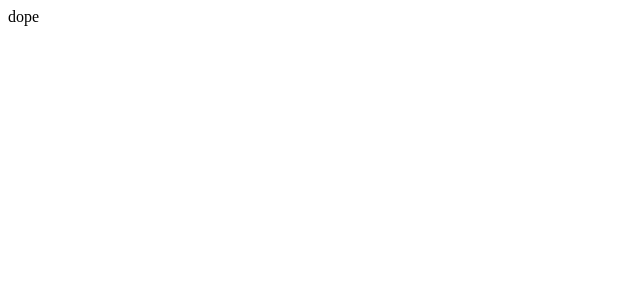
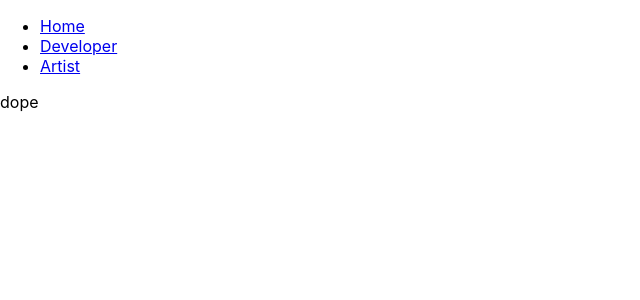
Before and after one commit to sketchychen/sketchychen.github.io, a React (Create React App) app: page / in a window 1280 px wide. Shown: the top 300 px of the page, without its empty margins (0-640 px from the left). Built offline with nearby package versions, Linux system fonts and the light colour scheme.

Commit message:
baseUrl: src/

```diff
--- a/public/index.html
+++ b/public/index.html
@@ -24,20 +24,10 @@
       work correctly both with client-side routing and a non-root public URL.
       Learn how to configure a non-root public URL by running `npm run build`.
     -->
-    <title>React App</title>
+    <title>see Rey run</title>
   </head>
   <body>
     <noscript>You need to enable JavaScript to run this app.</noscript>
     <div id="root"></div>
-    <!--
-      This HTML file is a template.
-      If you open it directly in the browser, you will see an empty page.
-
-      You can add webfonts, meta tags, or analytics to this file.
-      The build step will place the bundled scripts into the <body> tag.
-
-      To begin the development, run `npm start` or `yarn start`.
-      To create a production bundle, use `npm run build` or `yarn build`.
-    -->
   </body>
 </html>
--- a/src/app/index.tsx
+++ b/src/app/index.tsx
@@ -1,5 +1,6 @@
 import { BrowserRouter, Routes, Route } from "react-router-dom";
 
+import Layout from './pages/Layout';
 import Home from './pages/Home';
 import Developer from './pages/Developer';
 import Artist from './pages/Artist';
@@ -8,9 +9,11 @@ export default function App() {
     return(
         <BrowserRouter>
             <Routes>
+                <Route path="/" element={<Layout />}>
                     <Route index element={<Home />} />
                     <Route path="dev" element={<Developer />} />
                     <Route path="art" element={<Artist />} />
+                </Route>
             </Routes>
         </BrowserRouter>
     );
--- a/src/app/pages/Artist.tsx
+++ b/src/app/pages/Artist.tsx
@@ -1,4 +1,6 @@
-export default function Artist() {
+import { ReactElement } from 'react';
+
+export default function Artist(): ReactElement {
     return(
         <div className="App">
             <header className="App-header">
--- a/src/app/pages/Developer.tsx
+++ b/src/app/pages/Developer.tsx
@@ -1,4 +1,6 @@
-export default function Developer() {
+import { ReactElement } from 'react';
+
+export default function Developer(): ReactElement {
     return(
         <div className="App">
             <header className="App-header">
--- a/src/app/pages/Home.tsx
+++ b/src/app/pages/Home.tsx
@@ -1,4 +1,6 @@
-export default function Home() {
+import { ReactElement } from 'react';
+
+export default function Home(): ReactElement {
     return(
         <div className="App">
             <header className="App-header">
--- /dev/null
+++ b/src/app/pages/Layout.tsx
@@ -0,0 +1,23 @@
+import { ReactElement } from 'react';
+import { Outlet, Link } from "react-router-dom";
+
+export default function Layout(): ReactElement {
+    return (
+        <div className="container">
+            <nav>
+                <ul>
+                    <li>
+                        <Link to="/">Home</Link>
+                    </li>
+                    <li>
+                        <Link to="/dev">Developer</Link>
+                    </li>
+                    <li>
+                        <Link to="/art">Artist</Link>
+                    </li>
+                </ul>
+            </nav>
+            <Outlet />
+        </div>
+    );
+}
--- a/src/index.tsx
+++ b/src/index.tsx
@@ -1,6 +1,6 @@
 import React from 'react';
 import ReactDOM from 'react-dom';
-import './styles/main.scss';
+import './styles/index.scss';
 import App from './app';
 import reportWebVitals from './reportWebVitals';
 
--- a/src/styles/app.scss
+++ b/src/styles/app.scss
@@ -1,5 +1,3 @@
-
-
 .container {
     & h1 {
         color: green;
--- /dev/null
+++ b/src/styles/index.scss
@@ -0,0 +1,13 @@
+body {
+    margin: 0;
+    font-family: -apple-system, BlinkMacSystemFont, 'Segoe UI', 'Roboto', 'Oxygen',
+        'Ubuntu', 'Cantarell', 'Fira Sans', 'Droid Sans', 'Helvetica Neue',
+        sans-serif;
+    -webkit-font-smoothing: antialiased;
+    -moz-osx-font-smoothing: grayscale;
+}
+
+  code {
+    font-family: source-code-pro, Menlo, Monaco, Consolas, 'Courier New',
+        monospace;
+}
--- a/src/styles/main.scss
+++ /dev/null
@@ -1 +0,0 @@
-@import "./app.scss";
--- a/tsconfig.json
+++ b/tsconfig.json
@@ -1,5 +1,6 @@
 {
   "compilerOptions": {
+    "baseUrl": "src/",
     "target": "es5",
     "lib": [
       "dom",
```
Lines whose indentation alone changed are shown as unchanged.
